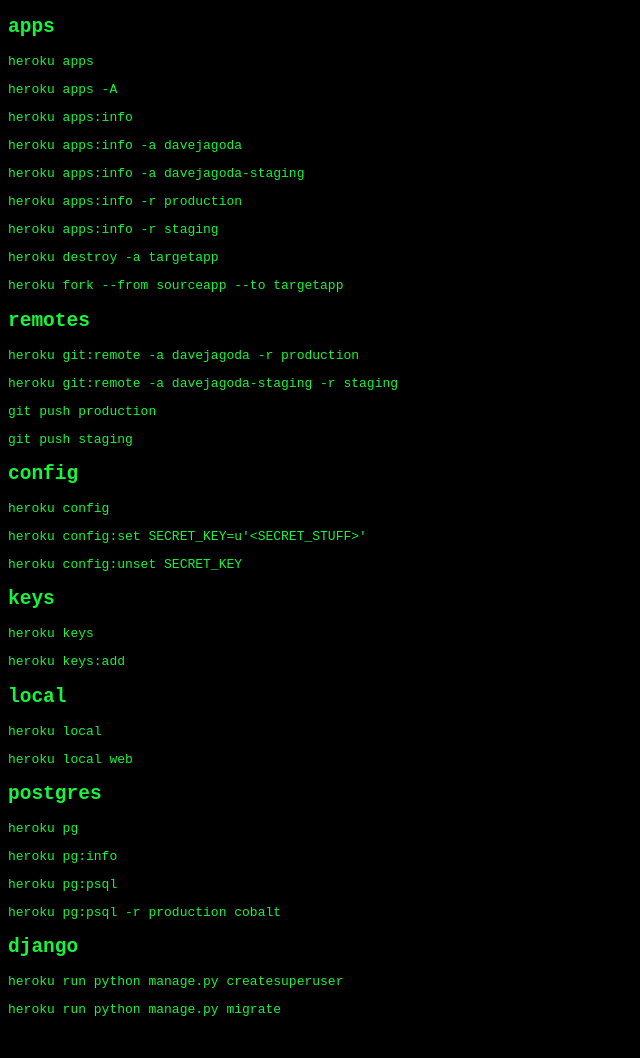
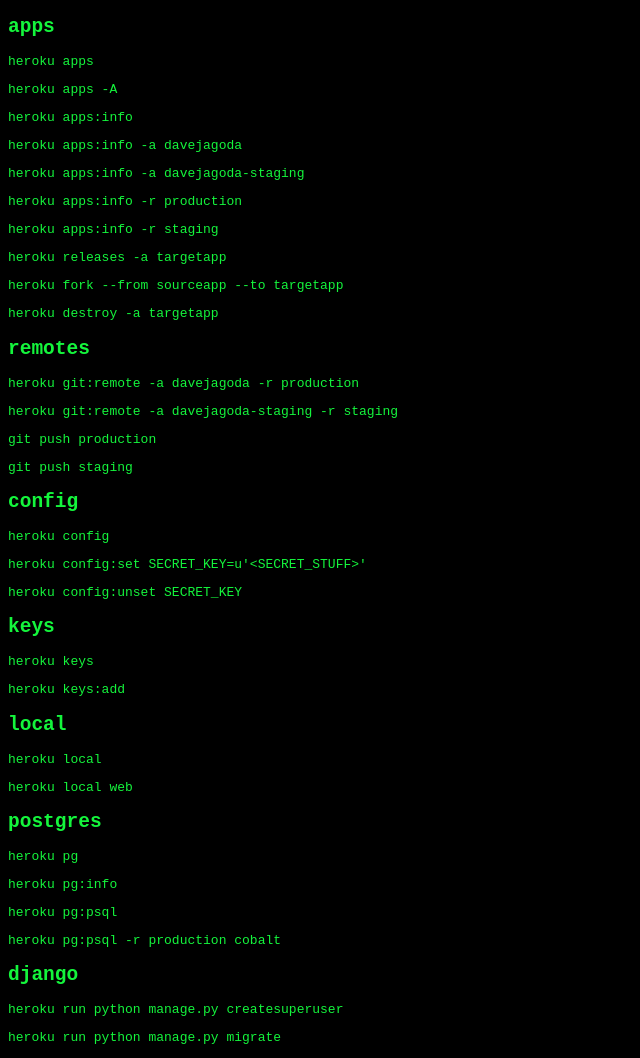
Before and after one commit to davejagoda/davejagoda.github.io, a Jekyll site: the page built from useful/useful_heroku_commands.md, in a window 1280 px wide. Shown: the whole page, without its empty margins (0-640 px from the left). Built offline with Jekyll 4.4.1, drawn with Linux system fonts in a browser that asks for light colours; before the commit the page ends 1030 px from its top, so only the background shows below that.

Commit message:
Add heroku releases command to useful_heroku_commands.md

```diff
--- a/useful/useful_heroku_commands.md
+++ b/useful/useful_heroku_commands.md
@@ -20,9 +20,11 @@
 
 `heroku apps:info -r staging`
 
-`heroku destroy -a targetapp`
+`heroku releases -a targetapp`
 
 `heroku fork --from sourceapp --to targetapp`
+
+`heroku destroy -a targetapp`
 
 remotes
 -------
```
